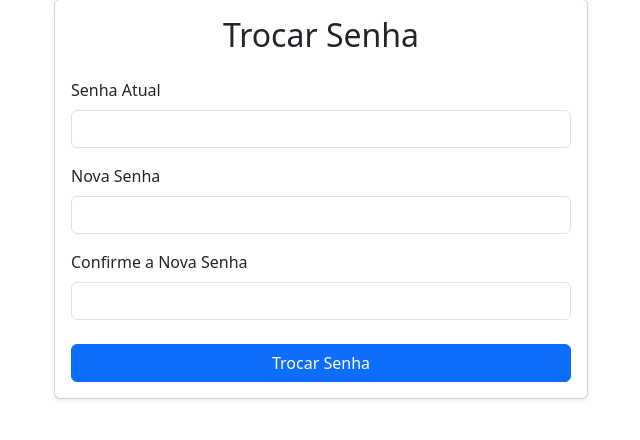
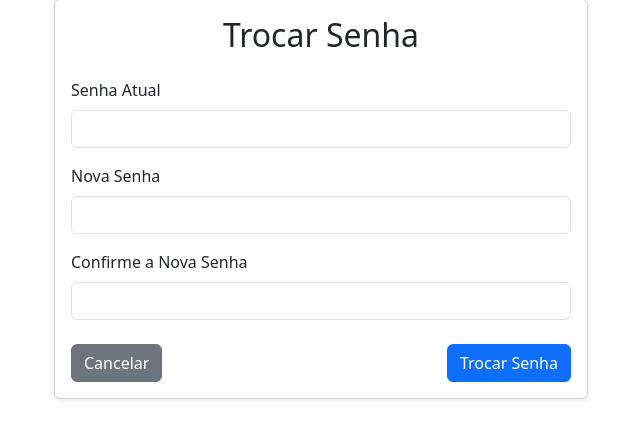
Before and after one commit to mateusroerig/pobre, a Django app: page /admin/password_change/ in a window 1280 px wide. Shown: the part 49-489 px from the top of the page, without its empty margins (319-959 px from the left). Run offline with Django 5.2, Linux system fonts and the light colour scheme; the visitor is signed in with stand-in values (Sample User, id 1).

Commit message:
feat: Melhorar tratamento de erros

```diff
--- a/templates/registration/password_change_form.html
+++ b/templates/registration/password_change_form.html
@@ -14,7 +14,7 @@
 
                         <div class="mb-3">
                             <label for="id_old_password" class="form-label">Senha Atual</label>
-                            <input type="password" name="old_password" class="form-control" id="id_old_password">
+                            <input type="password" name="old_password" class="form-control {% if form.old_password.errors %}is-invalid{% endif %}" id="id_old_password">
                             {% if form.old_password.errors %}
                                 <div class="invalid-feedback">
                                     {% for error in form.old_password.errors %}
@@ -26,7 +26,7 @@
 
                         <div class="mb-3">
                             <label for="id_new_password1" class="form-label">Nova Senha</label>
-                            <input type="password" name="new_password1" class="form-control" id="id_new_password1">
+                            <input type="password" name="new_password1" class="form-control {% if form.new_password1.errors %}is-invalid{% endif %}" id="id_new_password1">
                             {% if form.new_password1.errors %}
                                 <div class="invalid-feedback">
                                     {% for error in form.new_password1.errors %}
@@ -38,7 +38,7 @@
 
                         <div class="mb-3">
                             <label for="id_new_password2" class="form-label">Confirme a Nova Senha</label>
-                            <input type="password" name="new_password2" class="form-control" id="id_new_password2">
+                            <input type="password" name="new_password2" class="form-control {% if form.new_password2.errors %}is-invalid{% endif %}" id="id_new_password2">
                             {% if form.new_password2.errors %}
                                 <div class="invalid-feedback">
                                     {% for error in form.new_password2.errors %}
@@ -48,8 +48,9 @@
                             {% endif %}
                         </div>
 
-                        <div class="text-center mt-4">
-                            <button type="submit" class="btn btn-primary w-100">Trocar Senha</button>
+                        <div class="d-flex justify-content-between mt-4">
+                            <a href="{% url 'home' %}" class="btn btn-secondary">Cancelar</a>
+                            <button type="submit" class="btn btn-primary">Trocar Senha</button>
                         </div>
                     </form>
                 </div>
```
